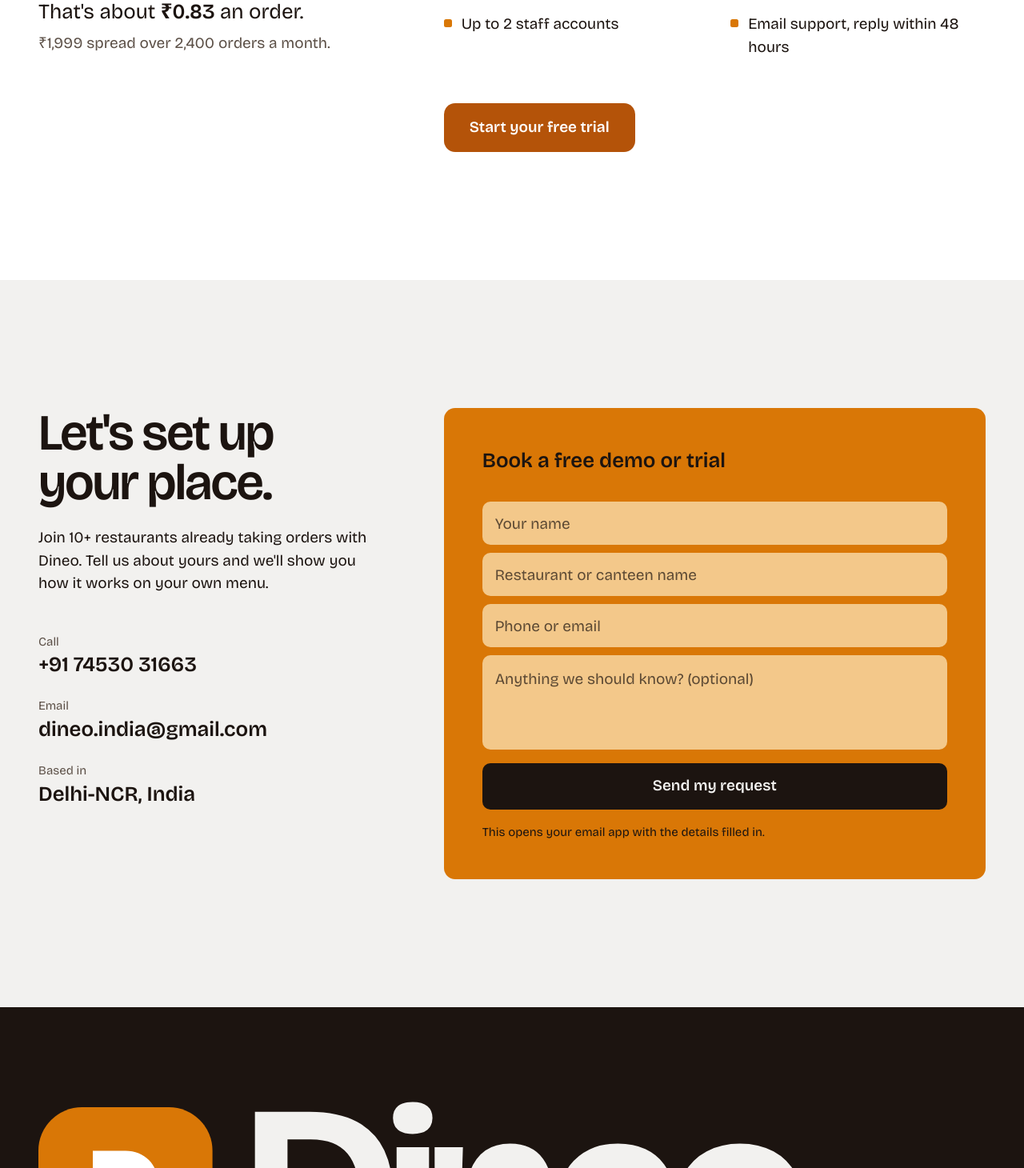
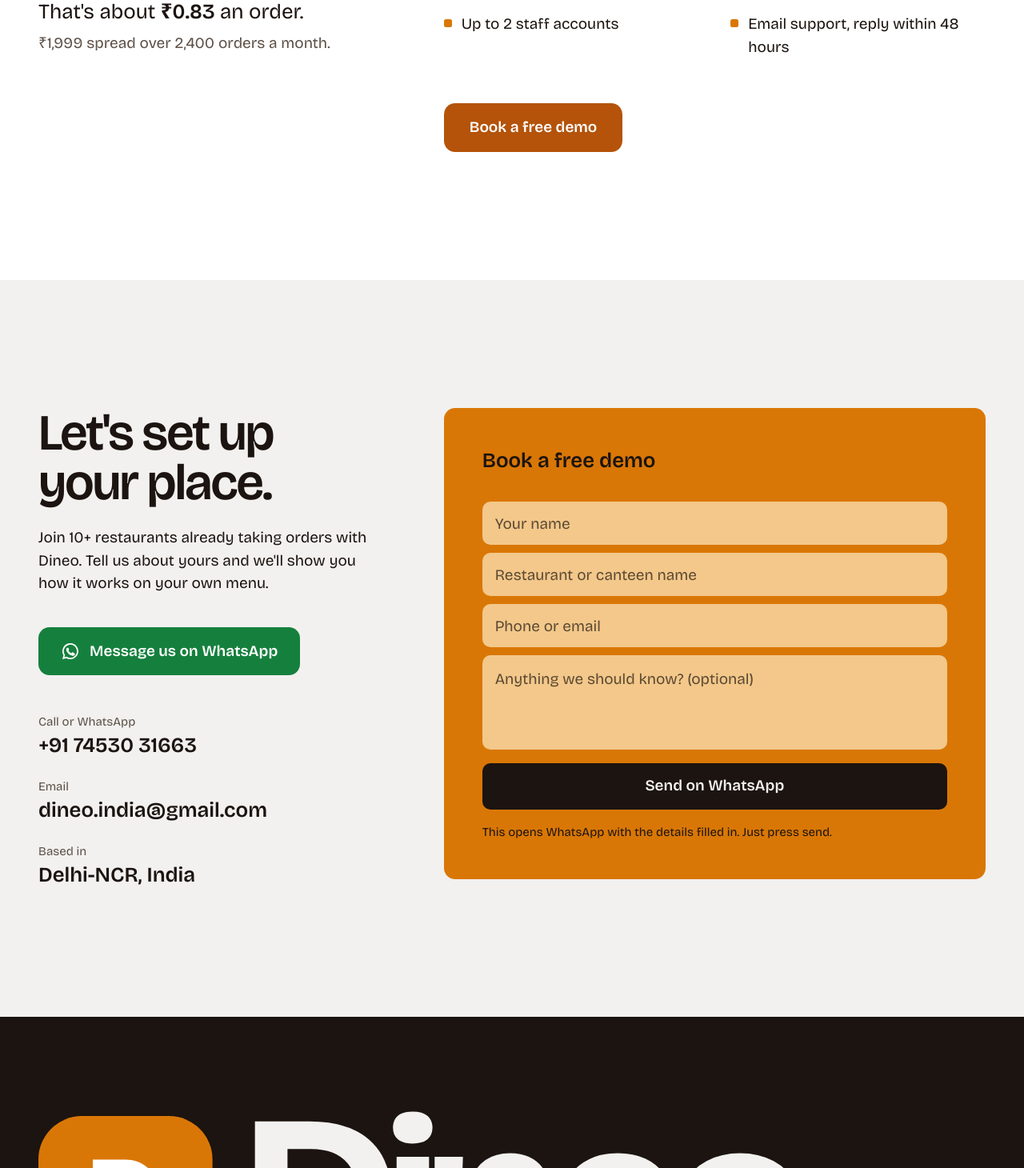
Before and after one commit to yats0x7/Dineo-Landing-Page, a Next.js app: page / in a window 1280 px wide. Shown: the part 4690-6150 px from the top of the page at 80% size. Built offline with nearby package versions, Linux system fonts and the light colour scheme.

Commit message:
Make WhatsApp the main way to reach us, drop the free trial
The pricing button now books a free demo, since there is no trial. The
contact section leads with a WhatsApp button, the form sends its details
on WhatsApp instead of email, and the footer links to WhatsApp too.

```diff
--- a/src/components/Contact.tsx
+++ b/src/components/Contact.tsx
@@ -4,9 +4,20 @@ import { useState } from "react";
 
 const EMAIL = "dineo.india@gmail.com";
 const PHONE = "+91 74530 31663";
+const WHATSAPP = "917453031663";
 
-// There is no form backend, so the form hands its details to the visitor's
-// email app instead of pretending to send them.
+const whatsapp = (text: string) => `https://wa.me/${WHATSAPP}?text=${encodeURIComponent(text)}`;
+
+function WhatsAppMark() {
+  return (
+    <svg aria-hidden="true" width="24" height="24" viewBox="0 0 24 24" fill="currentColor">
+      <path d="M12 2a10 10 0 0 0-8.6 15.1L2 22l5-1.3A10 10 0 1 0 12 2Zm0 18.2c-1.5 0-3-.4-4.3-1.2l-.3-.2-3 .8.8-2.9-.2-.3A8.2 8.2 0 1 1 12 20.2Zm4.5-6.1c-.2-.1-1.5-.7-1.7-.8-.2-.1-.4-.1-.6.1l-.8 1c-.1.2-.3.2-.5.1a6.7 6.7 0 0 1-3.3-2.9c-.3-.4.2-.4.7-1.3.1-.2 0-.3 0-.4l-.8-1.8c-.2-.5-.4-.4-.6-.4h-.5c-.2 0-.4.1-.7.3-.2.3-.9.9-.9 2.2 0 1.3 1 2.6 1.1 2.7.1.2 1.9 2.9 4.6 4.1 1.7.7 2.4.8 3.2.7.5-.1 1.5-.6 1.8-1.2.2-.6.2-1.1.1-1.2l-.5-.2Z" />
+    </svg>
+  );
+}
+
+// There is no form backend, so the form hands its details to WhatsApp, where
+// the team replies fastest, instead of pretending to send them.
 export default function Contact() {
   const [opened, setOpened] = useState(false);
 
@@ -17,16 +28,15 @@ export default function Contact() {
     const place = String(f.get("restaurant") || "").trim();
     const reach = String(f.get("reach") || "").trim();
     const note = String(f.get("message") || "").trim();
-    const subject = `Demo request: ${place || "my restaurant"}`;
-    const body = [
+    const text = [
+      `Hi Dineo, I'd like a free demo for ${place || "my restaurant"}.`,
       `Name: ${name}`,
-      `Restaurant: ${place}`,
       `Phone or email: ${reach}`,
       note && `\n${note}`,
     ]
       .filter(Boolean)
       .join("\n");
-    window.location.href = `mailto:${EMAIL}?subject=${encodeURIComponent(subject)}&body=${encodeURIComponent(body)}`;
+    window.open(whatsapp(text), "_blank", "noopener,noreferrer");
     setOpened(true);
   };
 
@@ -43,9 +53,20 @@ export default function Contact() {
             and we&apos;ll show you how it works on your own menu.
           </p>
 
+          <a
+            data-reveal
+            href={whatsapp("Hi Dineo, I'd like to know more about Dineo for my restaurant.")}
+            target="_blank"
+            rel="noopener noreferrer"
+            className="press mt-10 inline-flex items-center gap-3 bg-veg hover:bg-[#166534] text-white px-7 py-4 rounded-tile text-body font-semibold"
+          >
+            <WhatsAppMark />
+            Message us on WhatsApp
+          </a>
+
           <dl data-reveal className="mt-12 space-y-6">
             <div>
-              <dt className="text-small text-muted">Call</dt>
+              <dt className="text-small text-muted">Call or WhatsApp</dt>
               <dd className="text-lead font-semibold">
                 <a href={`tel:${PHONE.replace(/\s/g, "")}`} className="hover:text-action transition-colors">{PHONE}</a>
               </dd>
@@ -65,7 +86,7 @@ export default function Contact() {
 
         <div data-reveal className="lg:col-span-7 bg-tile rounded-tile p-6 md:p-12">
           <form onSubmit={handleSubmit} className="space-y-2.5">
-            <p className="text-lead font-semibold text-ink mb-6">Book a free demo or trial</p>
+            <p className="text-lead font-semibold text-ink mb-6">Book a free demo</p>
             <label className="sr-only" htmlFor="c-name">Your name</label>
             <input id="c-name" name="name" required autoComplete="name" placeholder="Your name" className={field} />
             <label className="sr-only" htmlFor="c-restaurant">Restaurant name</label>
@@ -75,12 +96,12 @@ export default function Contact() {
             <label className="sr-only" htmlFor="c-message">Message</label>
             <textarea id="c-message" name="message" rows={3} placeholder="Anything we should know? (optional)" className={`${field} h-auto py-4 resize-none`} />
             <button type="submit" className="press w-full h-[58px] rounded-[10px] bg-ink hover:bg-[#3a2a20] text-ground text-body font-semibold">
-              Send my request
+              Send on WhatsApp
             </button>
             <p className="pt-2 text-small text-ink" aria-live="polite">
               {opened
-                ? `Your email app should be open with this filled in. If it isn't, write to ${EMAIL}.`
-                : "This opens your email app with the details filled in."}
+                ? `WhatsApp should be open with this filled in. If it isn't, message ${PHONE} or write to ${EMAIL}.`
+                : "This opens WhatsApp with the details filled in. Just press send."}
             </p>
           </form>
         </div>
--- a/src/components/Footer.tsx
+++ b/src/components/Footer.tsx
@@ -58,6 +58,9 @@ export default function Footer() {
           <div className="col-span-2 md:col-span-4 md:col-start-9">
             <h3 className="text-small text-night-muted">Talk to us</h3>
             <p className="mt-4 text-body">
+              <a href="https://wa.me/917453031663" target="_blank" rel="noopener noreferrer" className="hover:text-sun transition-colors">WhatsApp us</a>
+            </p>
+            <p className="mt-2.5 text-body">
               <a href="mailto:dineo.india@gmail.com" className="hover:text-sun transition-colors">dineo.india@gmail.com</a>
             </p>
             <p className="mt-2.5 text-body">
--- a/src/components/Pricing.tsx
+++ b/src/components/Pricing.tsx
@@ -123,7 +123,7 @@ export default function Pricing() {
             href="#contact"
             className="press inline-block bg-action hover:bg-action-dark text-white px-8 py-4 rounded-tile text-body font-semibold"
           >
-            Start your free trial
+            Book a free demo
           </Link>
         </div>
       </div>
```
